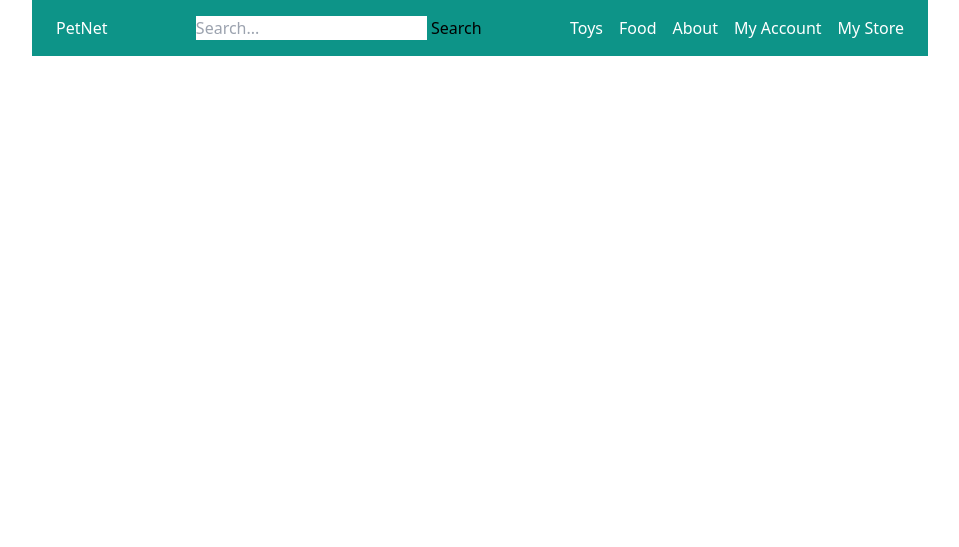
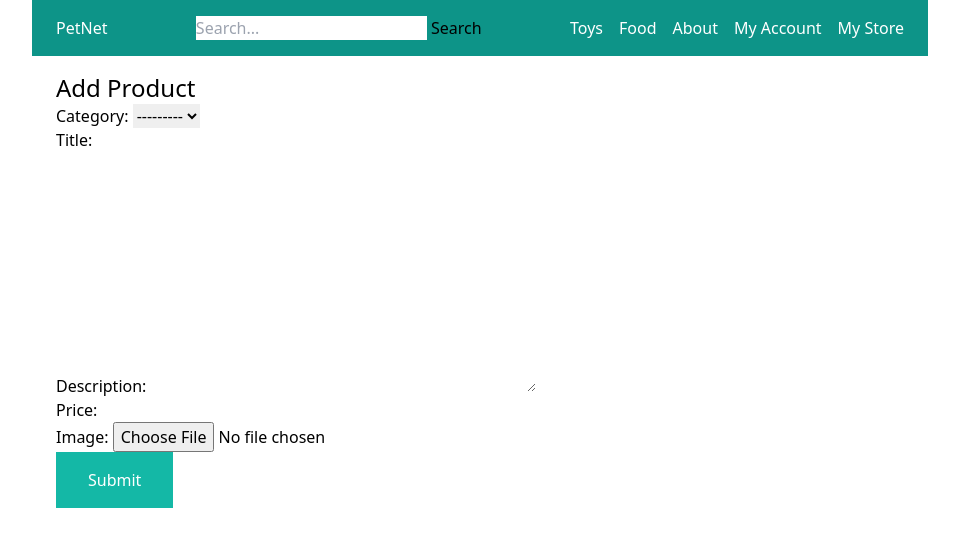
Before and after one commit to jackbasso/django-multi-vendors--QFZsX0b9Cg, a Django app: page /my_store/add-product/ in a window 1280 px wide. Shown: the top 547 px of the page, without its empty margins (160-1119 px from the left). Run offline with Django 4.2, Linux system fonts and the light colour scheme; a user stored in the database is signed in; data comes from the database, SQL or seed files in the repository; both versions use the stored data as it was after the commit; parts of the project's set-up code (start-up, migrations or seed data) failed here and were passed over; some libraries are stand-ins or nearby versions.

Commit message:
add product form ready

```diff
--- a/petnet/userprofile/templates/userprofile/add_product.html
+++ b/petnet/userprofile/templates/userprofile/add_product.html
@@ -1,3 +1,14 @@
 {% extends 'core/base.html' %}
 
-add productos malaguenses
+{% block title %}My Store{% endblock %}
+
+{% block content %}
+  <h1 class="text-2xl">Add Product</h1>
+
+  <form method="post" action="." enctype="multipart/form-data">
+    {% csrf_token %}
+
+    {{ form.as_p }}
+    <button class="py-4 px-8 bg-teal-500 text-white hover:bg-teal-800">Submit</button>
+  </form>
+{% endblock %}
--- a/petnet/userprofile/views.py
+++ b/petnet/userprofile/views.py
@@ -1,8 +1,9 @@
 from django.shortcuts import render, redirect
-from django.contrib.auth import login_required
+from django.contrib.auth.decorators import login_required
 from django.contrib.auth.models import User
 from django.contrib.auth.forms import UserCreationForm
 from django.contrib.auth import login
+from django.utils.text import slugify
 from .models import Userprofile
 from store.forms import ProductForm
 from store.models import Category, Product
@@ -17,7 +18,21 @@ def my_store(request):
 
 @login_required
 def add_product(request):
-  return render(request, 'userprofile/add_product.html')
+  if request.method == 'POST':
+    form = ProductForm(request.POST, request.FILES)
+
+    if form.is_valid():
+      title = request.POST.get('title')
+      product = form.save(commit=False)
+      product.user = request.user
+      product.slug = slugify(title)
+      product.save()
+
+      return redirect('my_store')
+  else:
+    form = ProductForm()
+
+  return render(request, 'userprofile/add_product.html', { 'form':form})
 
 @login_required
 def myaccount(request):
```
Also changed, not shown: petnet/db.sqlite3, petnet/media/uploads/product_images/nada.jpg (added).
